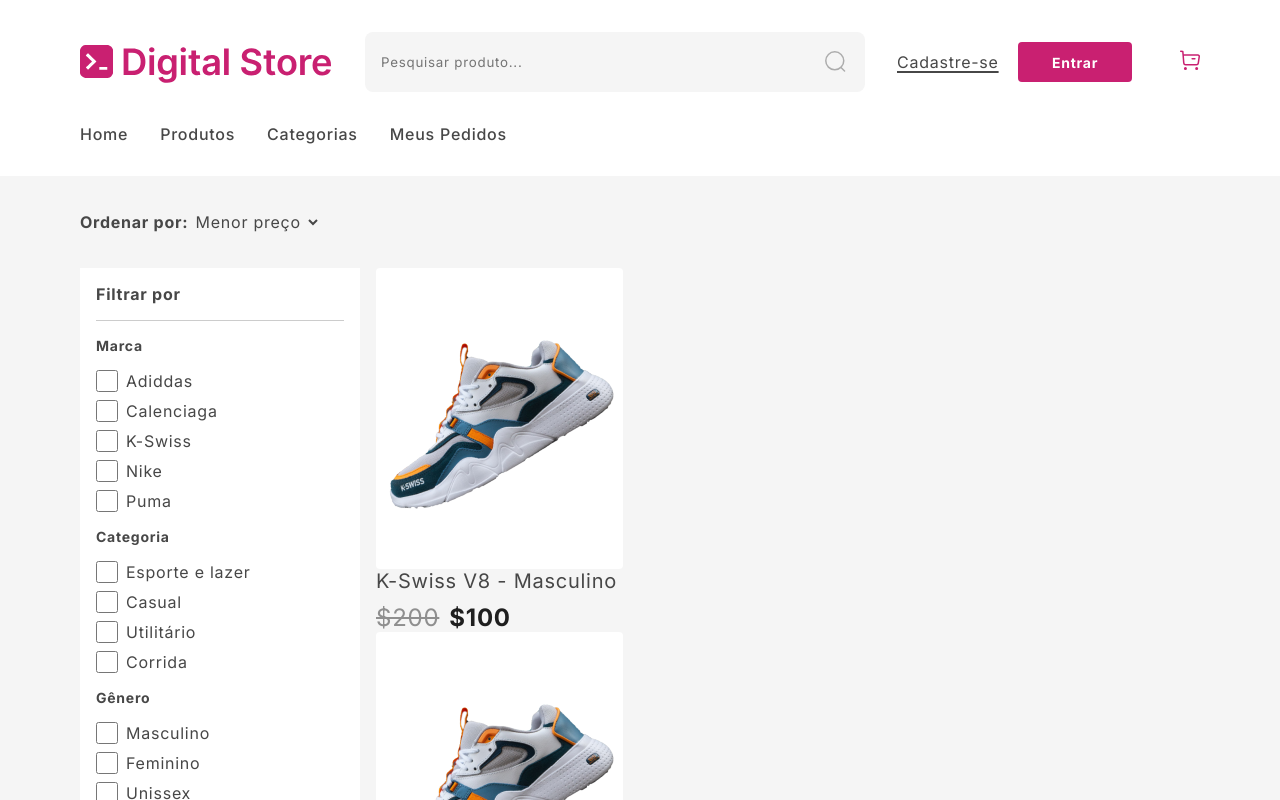
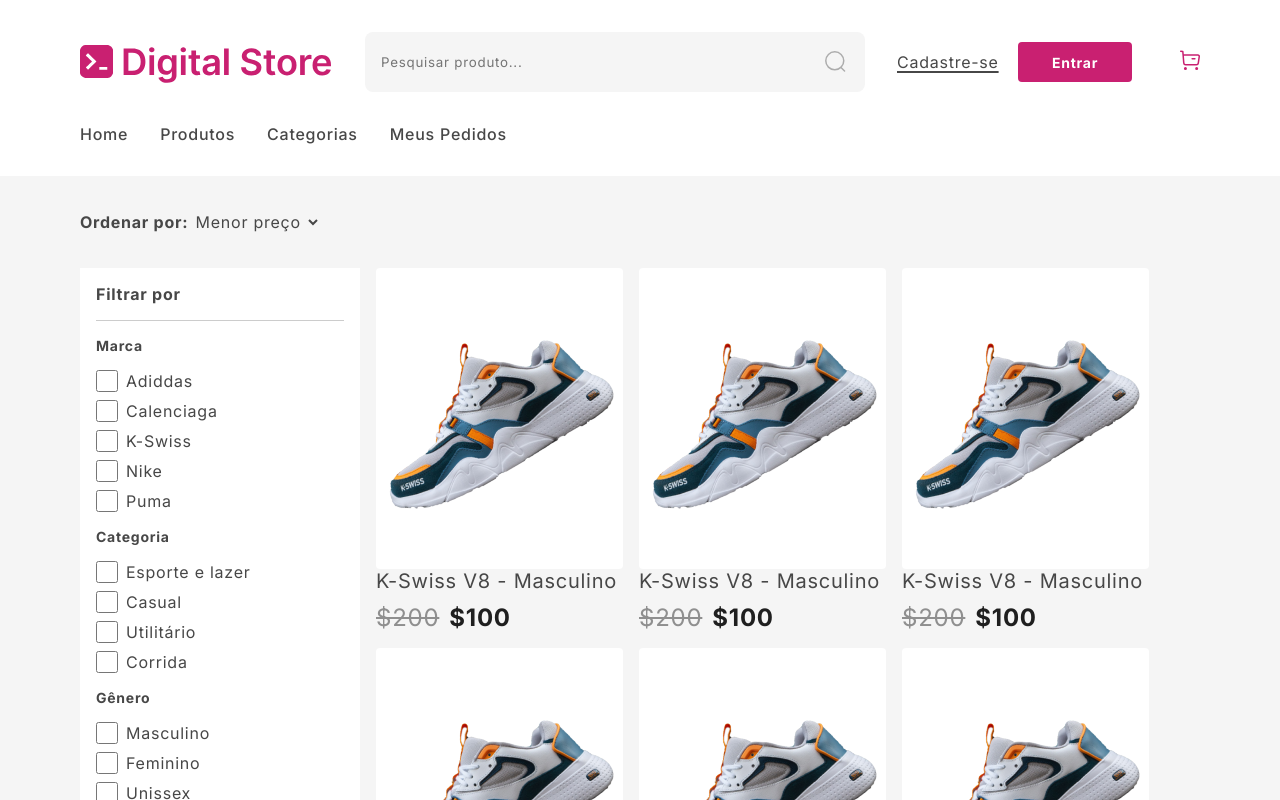
Before and after one commit to davi-gama/drip-store, a React (Vite) app: page /productlist in a window 1280 px wide. Shown: the top 800 px of the page. Built offline with nearby package versions, Linux system fonts and the light colour scheme.

Commit message:
atualizar

```diff
--- a/src/components/ProductList/ProductList.jsx
+++ b/src/components/ProductList/ProductList.jsx
@@ -3,37 +3,9 @@ import sneaker from "/sneaker-card.png";
 import "./ProductList.css";
 
 export function ProductSection() {
-  const productItem = [
-    {
-      name: "Nome do produto 1",
-      image: sneaker,
-      price: 200,
-      priceDiscount: 149.9,
-      id: 1,
-    },
-    {
-      name: "Nome do produto 2",
-      image: "https://url.imagem/do/produto2.png",
-      price: 49.9,
-      id: 2,
-    },
-  ];
-
   return (
     <section className="section-trending">
-      {productItem.map((item) => {
-        console.log(item);
-        return (
-          <ProductCard
-            key={item.id}
-            name={"K-Swiss V8 - Masculino"}
-            image={sneaker}
-            price={"$200"}
-            priceDiscount={"$100"}
-          />
-        );
-      })}
-      {/* <div className="product">
+      <div className="product">
         <div className="section1">
           <ProductCard
             name={"K-Swiss V8 - Masculino"}
@@ -185,8 +157,8 @@ export function ProductSection() {
             price={"$200"}
             priceDiscount={"$100"}
           />
-        </div> */}
-      {/* </div> */}
+        </div>
+      </div>
     </section>
   );
 }
```
